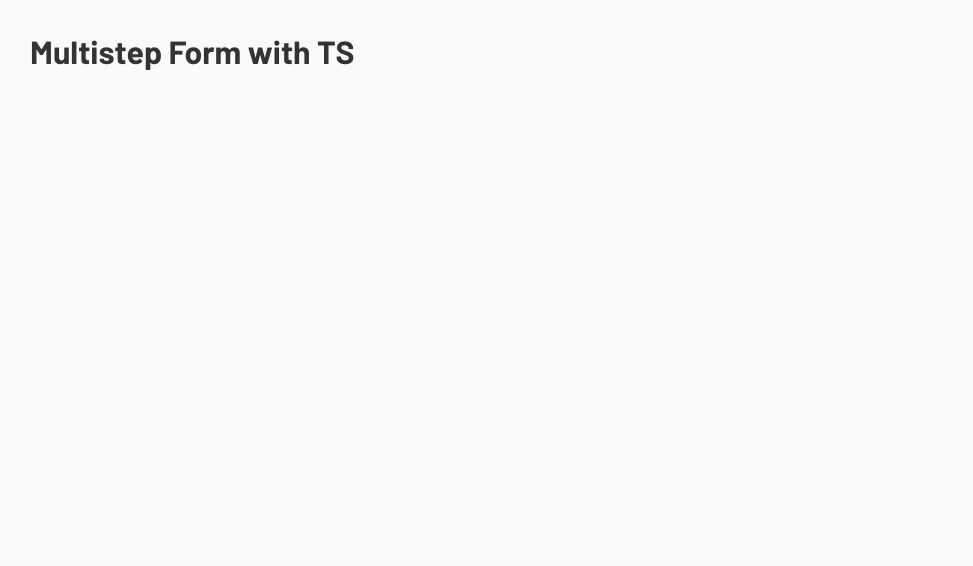
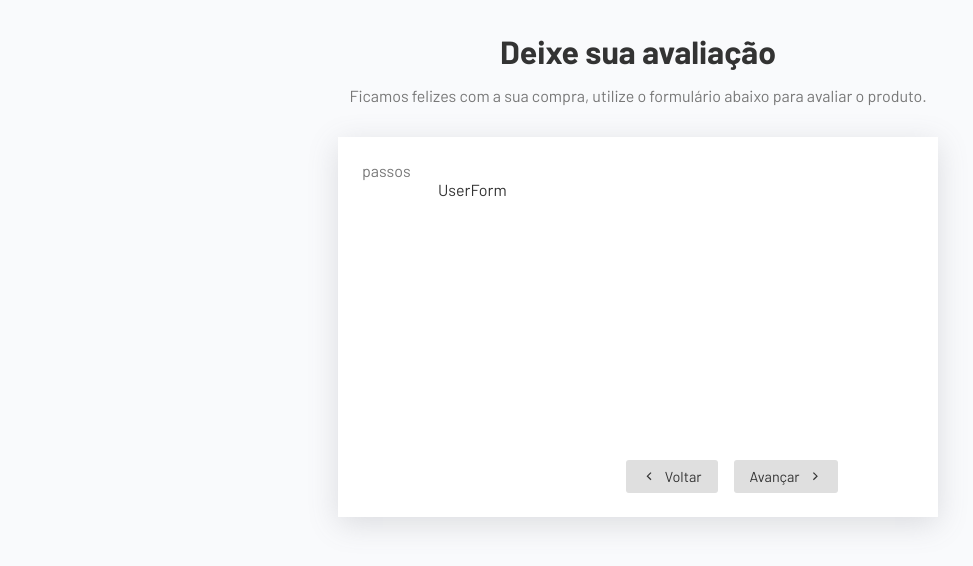
Before and after one commit to ederhscc/multistep_form_with_ts, a React (Vite) app: page / in a window 1280 px wide. Shown: the top 566 px of the page, without its empty margins (2-975 px from the left). Built offline with nearby package versions, Linux system fonts and the light colour scheme.

Commit message:
added structure of project

```diff
--- a/src/App.tsx
+++ b/src/App.tsx
@@ -1,12 +1,44 @@
-import './App.css'
+// Components
+import { GrFormNext, GrFormPrevious } from "react-icons/gr";
+import UserForm from "./components/UserForm";
+import ReviewForm from "./components/ReviewForm";
+import Thanks from "./components/Thanks";
+
+// Hooks
+
+// CSS
+import "./App.css";
 
 function App() {
-
   return (
-    <div className='app'>
-     <h1>Multistep Form with TS</h1>
+    <div className="app">
+      <div className="header">
+        <h2>Deixe sua avaliação</h2>
+        <p>
+          Ficamos felizes com a sua compra, utilize o formulário abaixo para
+          avaliar o produto.
+        </p>
+      </div>
+      <div className="form-container">
+        <p>passos</p>
+        <form>
+          <div className="inputs-container">
+            <UserForm/>
+          </div>
+          <div className="actions">
+            <button>
+              <GrFormPrevious />
+              <span>Voltar</span>
+            </button>
+            <button>
+              <span>Avançar</span>
+              <GrFormNext />
+            </button>
+          </div>
+        </form>
+      </div>
     </div>
-  )
+  );
 }
 
-export default App
+export default App;
--- /dev/null
+++ b/src/components/ReviewForm.tsx
@@ -0,0 +1,9 @@
+import React from 'react'
+
+const ReviewForm = () => {
+  return (
+    <div>ReviewForm</div>
+  )
+}
+
+export default ReviewForm
--- /dev/null
+++ b/src/components/Thanks.tsx
@@ -0,0 +1,9 @@
+import React from 'react'
+
+const Thanks = () => {
+  return (
+    <div>Thanks</div>
+  )
+}
+
+export default Thanks
--- /dev/null
+++ b/src/components/UserForm.tsx
@@ -0,0 +1,9 @@
+import React from 'react'
+
+const UserForm = () => {
+  return (
+    <div>UserForm</div>
+  )
+}
+
+export default UserForm
```
